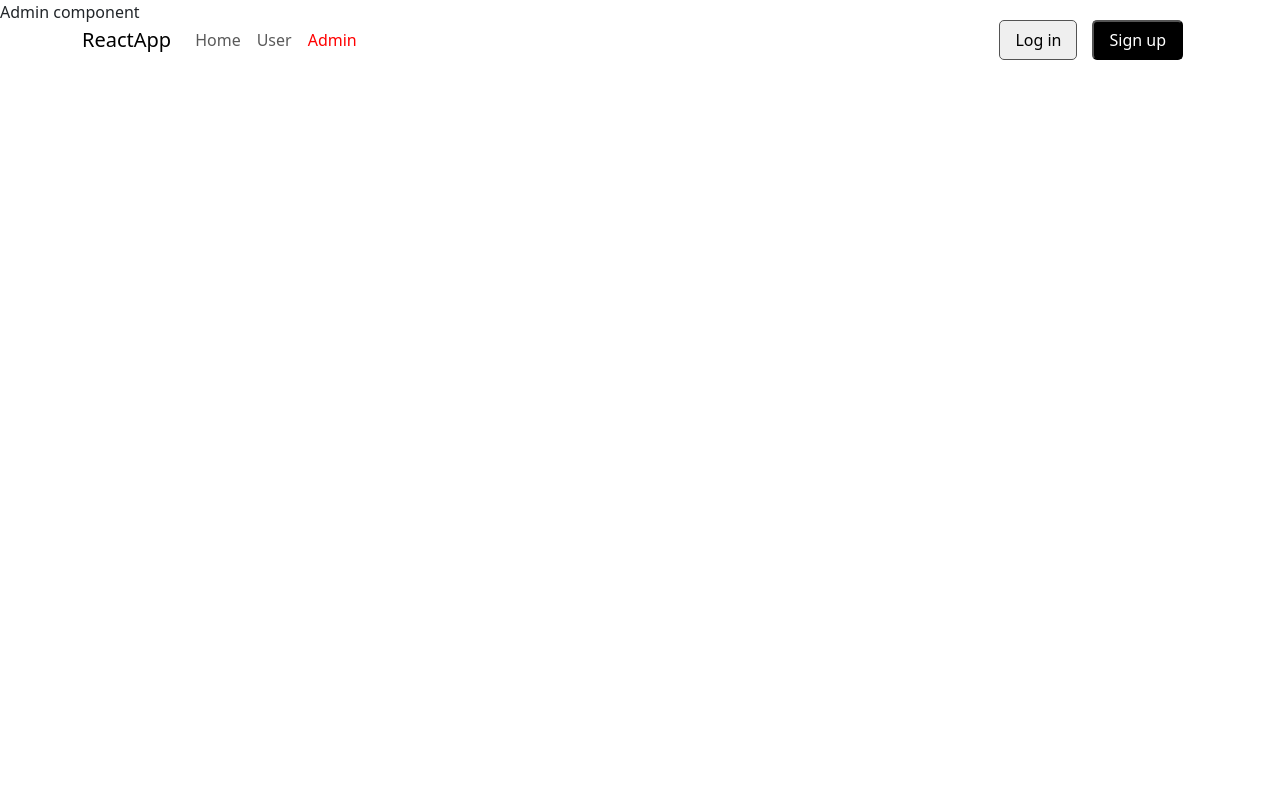
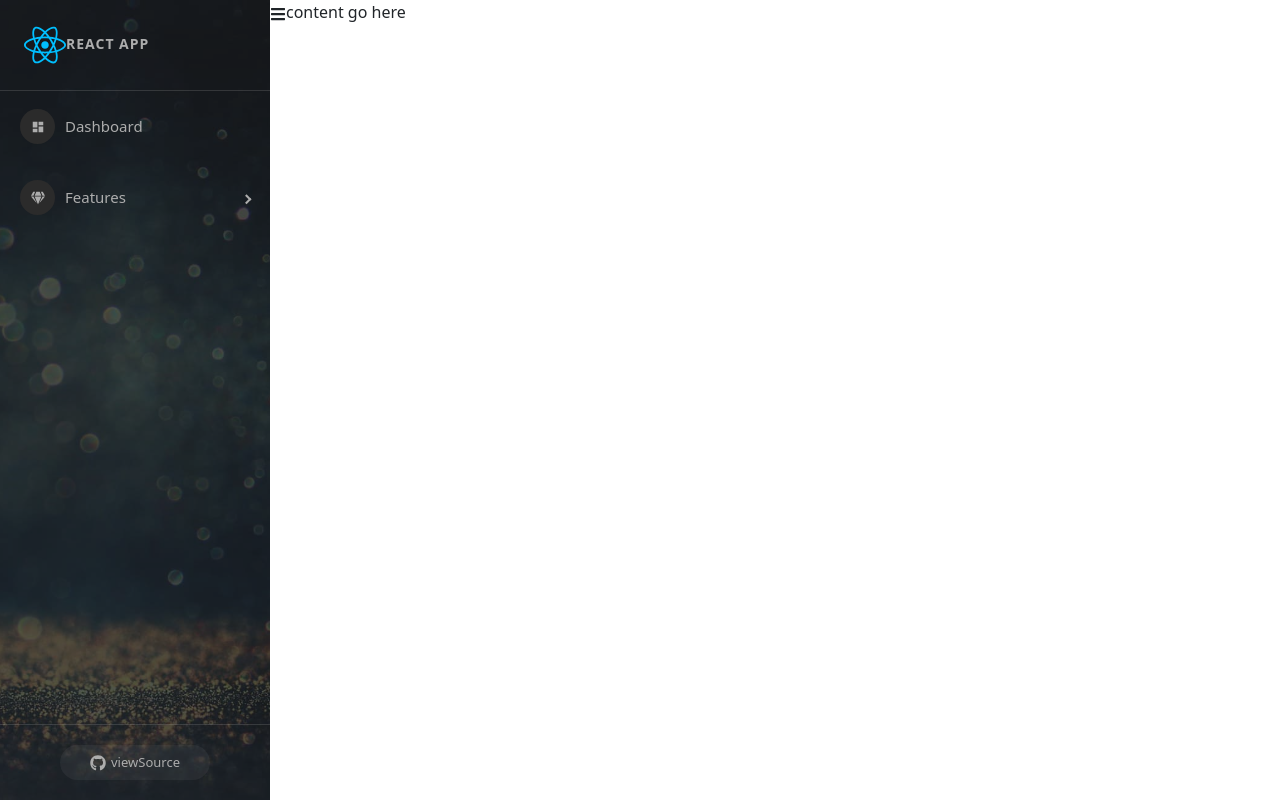
Before and after one commit to PhamThanhSu/ReactApp_Beginner, a React (Create React App) app: page /admins in a window 1280 px wide. Built offline with nearby package versions, Linux system fonts and the light colour scheme.

Commit message:
cap nhat sidebar va css

```diff
--- a/package.json
+++ b/package.json
@@ -10,6 +10,8 @@
     "react": "18.2.0",
     "react-bootstrap": "2.10.5",
     "react-dom": "18.2.0",
+    "react-icons": "4.4.0",
+    "react-pro-sidebar": "0.7.1",
     "react-redux": "8.0.1",
     "react-router-dom": "6.26.2",
     "react-scripts": "5.0.1",
--- a/src/App.scss
+++ b/src/App.scss
@@ -50,6 +50,9 @@ body {
         }
       }
     }
+    .main-container{
+      margin-top: 5%;
+    }
     .homepage-container{
       display: flex;
       .homepage-content{
@@ -84,7 +87,6 @@ body {
 
   video{
     display: block;
-    margin-top: 100px;
     z-index: 1; // Video nằm phía sau header
     width: 45%; // Giữ nguyên kích thước thật của video
     height: auto; // Đảm bảo giữ tỷ lệ video
--- a/src/components/Admin/Admin.js
+++ b/src/components/Admin/Admin.js
@@ -1,6 +1,19 @@
+import SideBar from "./SideBar";
+import './Admin.scss';
+import { FaHeart, FaBars } from 'react-icons/fa';
+import { useState } from "react";
 const Admin = (props) => {
+    const [collapsed, setcollapsed] = useState(false);
     return (
-        <div> Admin component</div>
+        <div className="admin-container">
+            <div className="admin-sidebar">
+                <SideBar collapsed = {collapsed}/>
+            </div>
+            <div className="admin-content">
+                <FaBars onClick={() => setcollapsed(!collapsed)}/>
+                content go here
+            </div>
+        </div>
     )
 }
 export default Admin;
--- /dev/null
+++ b/src/components/Admin/Admin.scss
@@ -0,0 +1,8 @@
+.admin-container{
+    display: flex;
+    .admin-sidebar{
+        .pro-sidebar{
+            height: 100vh !important;
+        }
+    }
+}
--- /dev/null
+++ b/src/components/Admin/SideBar.js
@@ -0,0 +1,91 @@
+import 'react-pro-sidebar/dist/css/styles.css';
+import './SideBar.scss';
+import {
+    ProSidebar,
+    Menu,
+    MenuItem,
+    SubMenu,
+    SidebarHeader,
+    SidebarFooter,
+    SidebarContent,
+} from 'react-pro-sidebar';
+import { FaTachometerAlt, FaGem, FaList, FaGithub, FaRegLaughWink, FaHeart } from 'react-icons/fa';
+import sidebarBg from '../../assets/bg1.jpg';
+import { FaReact } from "react-icons/fa";
+import { MdDashboard } from "react-icons/md";
+const SideBar = (props) => {
+    const { image, collapsed, toggled, handleToggleSidebar } = props;
+    return (
+        <>
+            <ProSidebar
+                image={sidebarBg}
+                collapsed={collapsed}
+                toggled={toggled}
+                breakPoint="md"
+                onToggle={handleToggleSidebar}
+            >
+                <SidebarHeader>
+                    <div
+                        style={{
+                            padding: '24px',
+                            textTransform: 'uppercase',
+                            fontWeight: 'bold',
+                            fontSize: 14,
+                            letterSpacing: '1px',
+                            overflow: 'hidden',
+                            textOverflow: 'ellipsis',
+                            whiteSpace: 'nowrap',
+                        }}
+                    >
+                        <FaReact size={'3em'} color={'00bfff'}></FaReact>
+                        <span>React App</span>
+                    </div>
+                </SidebarHeader>
+
+                <SidebarContent>
+                    <Menu iconShape="circle">
+                        <MenuItem
+                            icon={<MdDashboard  />}
+                        >
+                            Dashboard
+                        </MenuItem>
+                    </Menu>
+                    <Menu iconShape="circle">
+                        <SubMenu
+                            icon={<FaGem />}
+                            title="Features"
+                        >
+                            <MenuItem>Quản Lý Users</MenuItem>
+                            <MenuItem>Quản Lý Bài Quiz</MenuItem>
+                            <MenuItem>Quản Lý Câu Hỏi</MenuItem>
+                        </SubMenu>
+
+                    </Menu>
+                </SidebarContent>
+
+                <SidebarFooter style={{ textAlign: 'center' }}>
+                    <div
+                        className="sidebar-btn-wrapper"
+                        style={{
+                            padding: '20px 24px',
+                        }}
+                    >
+                        <a
+                            href="https://github.com/PhamThanhSu/ReactApp_Beginner"
+                            target="_blank"
+                            className="sidebar-btn"
+                            rel="noopener noreferrer"
+                        >
+                            <FaGithub />
+                            <span style={{ whiteSpace: 'nowrap', textOverflow: 'ellipsis', overflow: 'hidden' }}>
+                                viewSource
+                            </span>
+                        </a>
+                    </div>
+                </SidebarFooter>
+            </ProSidebar>
+        </>
+    )
+}
+
+export default SideBar;
--- /dev/null
+++ b/src/components/Admin/SideBar.scss
@@ -0,0 +1,27 @@
+.sidebar-btn-wrapper {
+    display: flex;
+    align-items: center;
+    justify-content: center;
+    .sidebar-btn {
+      transition: width 0.3s;
+      width: 150px;
+      padding: 4px 8px;
+      border-radius: 40px;
+      background: rgba(255, 255, 255, 0.05);
+      color: #adadad;
+      text-decoration: none;
+      margin: 0 auto;
+      height: 35px;
+      align-items: center;
+      justify-content: center;
+      text-overflow: ellipsis;
+      overflow: hidden;
+      span {
+        margin-left: 5px;
+        font-size: 13px;
+      }
+      &:hover {
+        color: #dee2ec;
+      }
+    }
+  }
--- a/src/index.js
+++ b/src/index.js
@@ -24,8 +24,8 @@ root.render(
         <Route path="/" element={<App />} >
           <Route index element={<HomePage />} />
           <Route path="users" element={<User />} />
-          <Route path="admins" element={<Admin />} />
         </Route>
+        <Route path="admins" element={<Admin />} />
       </Routes>
     </BrowserRouter>
     {/* </React.StrictMode> */}
```
Also changed, not shown: src/assets/bg1.jpg (added), 1 other file (tests, documents, lock files or other folders).
